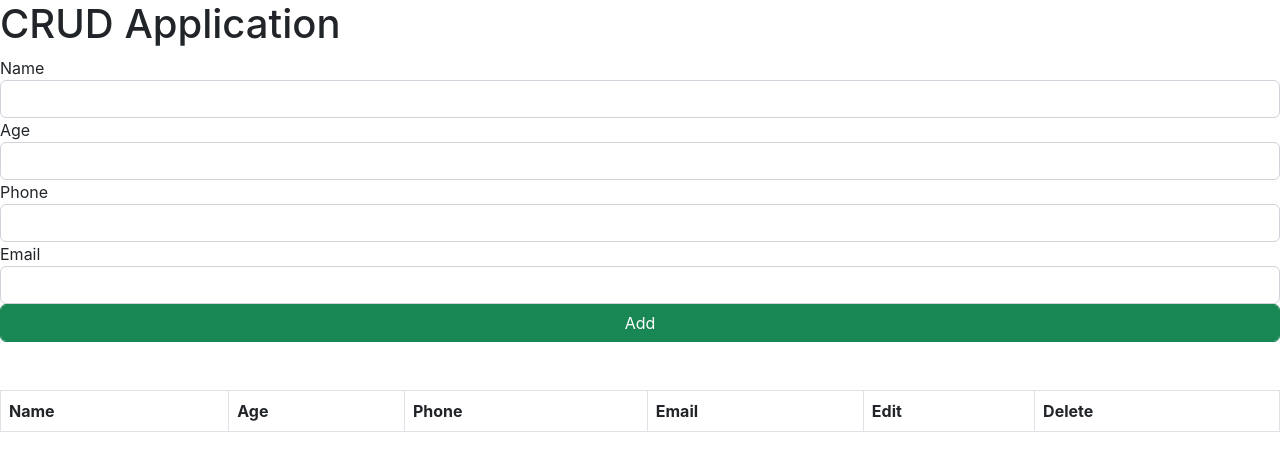
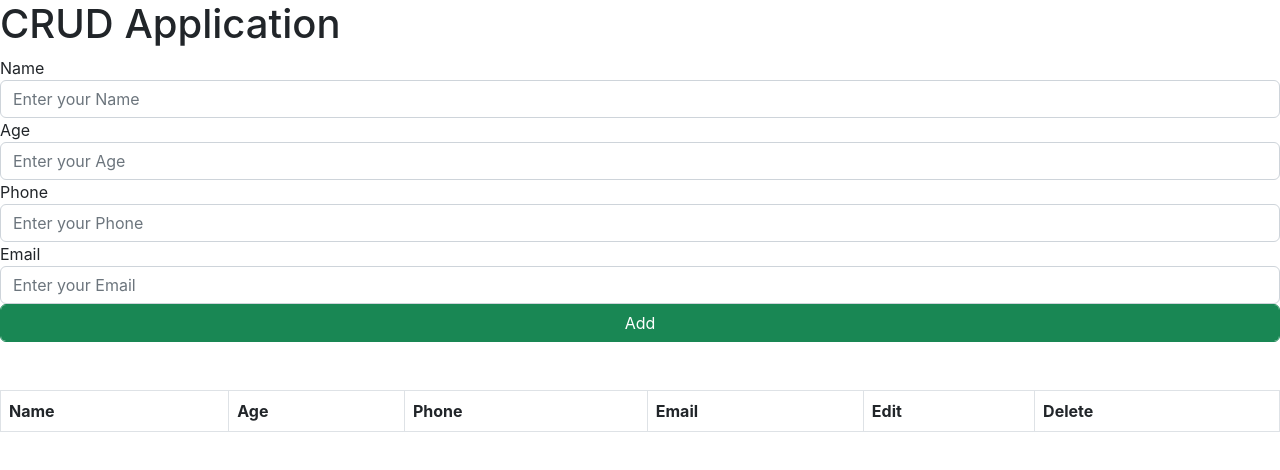
Before and after one commit to HimanshuChhikara/React-Form, a React (Create React App) app: page / in a window 1280 px wide. Shown: the top 470 px of the page. Built offline with nearby package versions, Linux system fonts and the light colour scheme; the HTML template or start-up script is replaced by a standard one.

Commit message:
added placeholder

```diff
--- a/src/App.js
+++ b/src/App.js
@@ -4,6 +4,7 @@ import "./App.css"
 import Button from "./components/button.component";
 import Form from "./components/form.component";
 import TableComponent from "./components/table.component";
+import validator from 'validator'
 
 // function App() {
 //   const [name, setName] = useState("");
@@ -149,7 +150,7 @@ class App extends Component {
     let {setEmail,setName,setPhone,setAge} = this.state;
 
     if(setEmail=== '' || setName === '' || setAge === '' || setPhone === '') {
-      return window.alert("Fields are empty")
+      return window.alert("Some Fields are empty")
     }
 
     const userData = {
@@ -198,7 +199,7 @@ class App extends Component {
     return (
       <div>
         <h1>CRUD Application</h1>
-        <Form onChangeHandler={this.changeHandler} state={this.state}/>
+        <Form onChangeHandler={this.changeHandler} state={this.state} emailValidate={this.validateEmail}/>
         <Button onClick={this.addUser} state= {this.state}/>
         <div>
           <TableComponent user={this.state.user} onEditClick={this.onEditClick} onDeleteClick={this.onDeleteClick}/>
--- a/src/components/form.component.jsx
+++ b/src/components/form.component.jsx
@@ -6,13 +6,14 @@ class Form extends Component {
         return(
             <form>
           <label>Name</label>
-          <input type="text" className='form-control' name="setName" value={state.setName} onChange={onChangeHandler} />
+          <input type="text" className='form-control' name="setName" value={state.setName} onChange={onChangeHandler} placeholder="Enter your Name" />
           <label>Age</label>
-          <input type="number" className='form-control' name="setAge" pattern="^[0-9\b]+$" value={state.setAge} onChange={onChangeHandler} />
+          <input type="number" className='form-control' name="setAge" pattern="^[0-9\b]+$" value={state.setAge} onChange={onChangeHandler} placeholder="Enter your Age"/>
           <label>Phone</label>
-          <input type="number" className='form-control' pattern="^[0-9\b]+$" name="setPhone" value={state.setPhone} onChange={onChangeHandler} />
+          <input type="number" className='form-control' pattern="^[0-9\b]+$" name="setPhone" value={state.setPhone} onChange={onChangeHandler} placeholder="Enter your Phone"/>
           <label>Email</label>
-          <input type="email" className='form-control' name="setEmail" pattern="[a-zA-Z0-9._%+-]+@[a-z0-9.-]+\.[a-zA-Z]{2,4}" value={state.setEmail} onChange={onChangeHandler} />
+          <input type="email" className='form-control' name="setEmail" pattern="/^[A-Z0-9._%+-]+@[A-Z0-9.-]+\.[A-Z]{2,4}$/i;" value={state.setEmail} onChange={onChangeHandler} placeholder="Enter your Email"/>
+          {/* <input type="email" className='form-control' name="setEmail" pattern="[a-zA-Z0-9._%+-]+@[a-z0-9.-]+\.[a-zA-Z]{2,4}" value={state.setEmail} onChange={onChangeHandler} /> */}
         </form>
         )
     }
```
